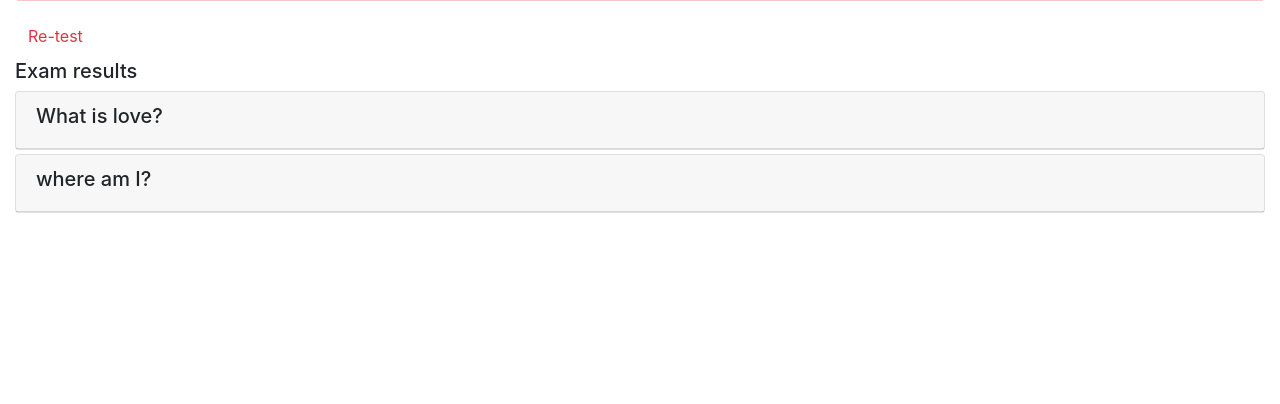
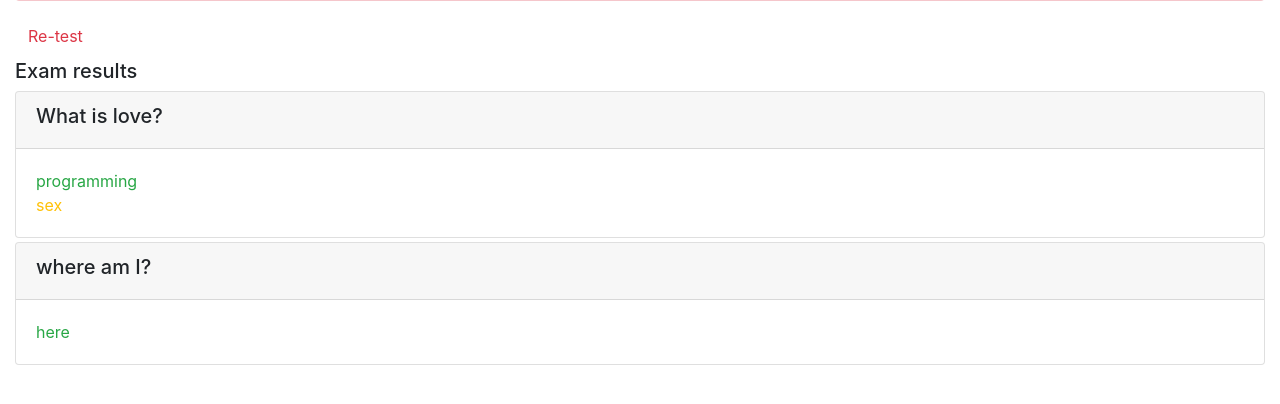
Before and after one commit to aavendan/final_template, a Django app: page /onlinecourse/course/1/submission/11/result in a window 1280 px wide. Shown: the part 105-509 px from the top of the page. Run offline with Django 3.2, Linux system fonts and the light colour scheme; data comes from the database, SQL or seed files in the repository; both versions use the stored data as it was after the commit; some libraries are stand-ins or nearby versions.

Commit message:
all success

```diff
--- a/onlinecourse/templates/onlinecourse/exam_result_bootstrap.html
+++ b/onlinecourse/templates/onlinecourse/exam_result_bootstrap.html
@@ -54,14 +54,23 @@
         {% for question in questions %}
             <div class="card mt-1">
                 <div class="card-header"><h5>{{ question.question_text}}</h5></div>
-                {% for choice in question.choices %}
-                    {{ choice }}
+                <div class="card-body">
+                {% for choice in question.choice_set.all %}
+                    {% if choice.is_correct %}
+                        {% if choice.id in ids %}
+                            <div class="text-success">
+                                {{ choice.choice_text }} <br>
+                            </div>
+                        {% else %}
+                            <div class="text-warning">
+                                {{ choice.choice_text }} <br>
+                            </div>
+                        {% endif %}
+                    {% endif %}
                 {% endfor %}
+                </div>
             </div>
         {% endfor %}
-        <!-- {% for question in course.question.all %}
-            {{ question.question_text}}
-        {% endfor %} -->
     </div>
     </div>
 </body>
--- a/onlinecourse/views.py
+++ b/onlinecourse/views.py
@@ -152,7 +152,6 @@ def show_exam_result(request, course_id, submission_id):
     context['questions'] = questions
     context['ids'] = ids
 
-
     return render(request, 'onlinecourse/exam_result_bootstrap.html', context)
 
 def scoring(submission):
```
Also changed, not shown: db.sqlite3.
